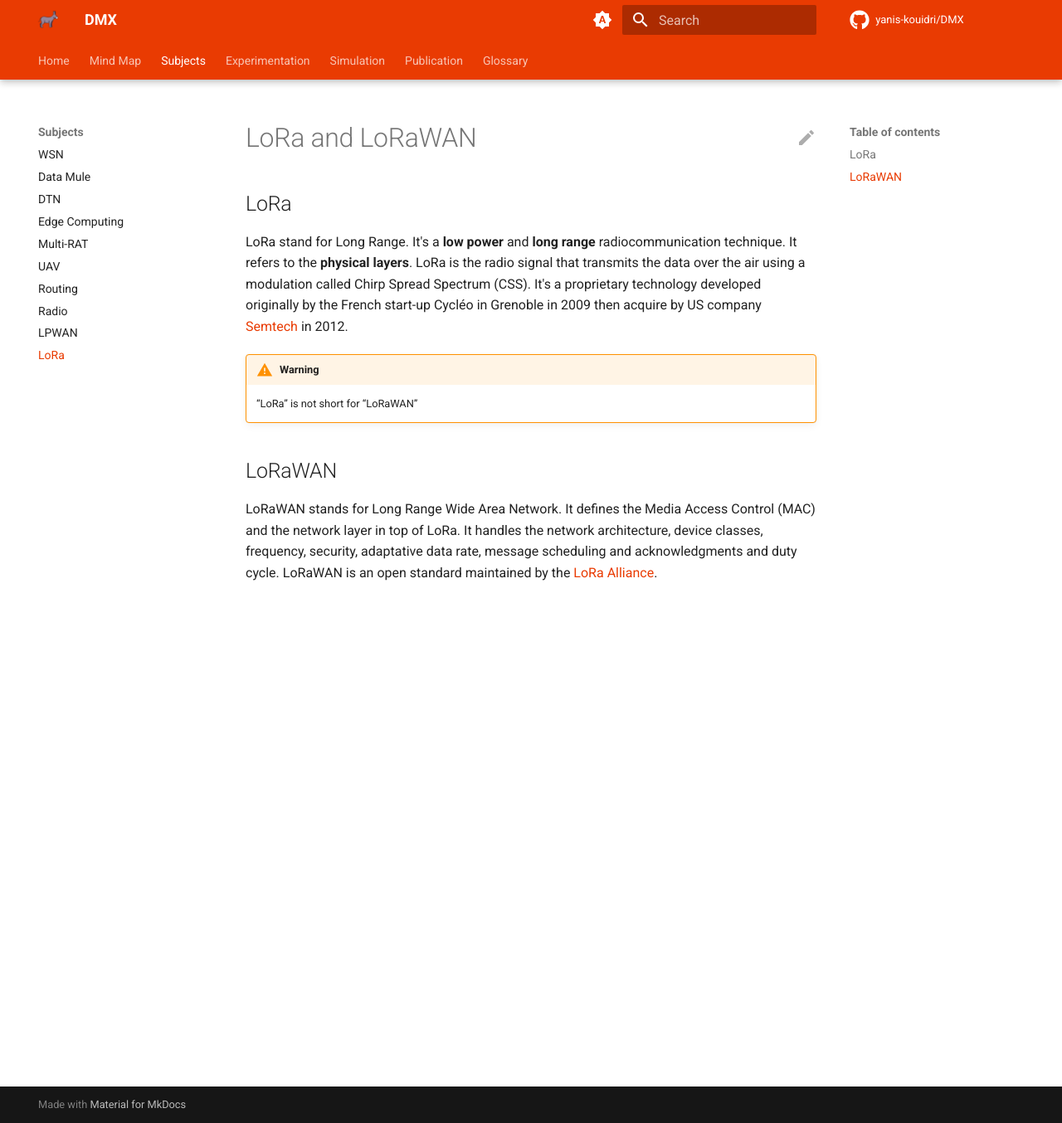
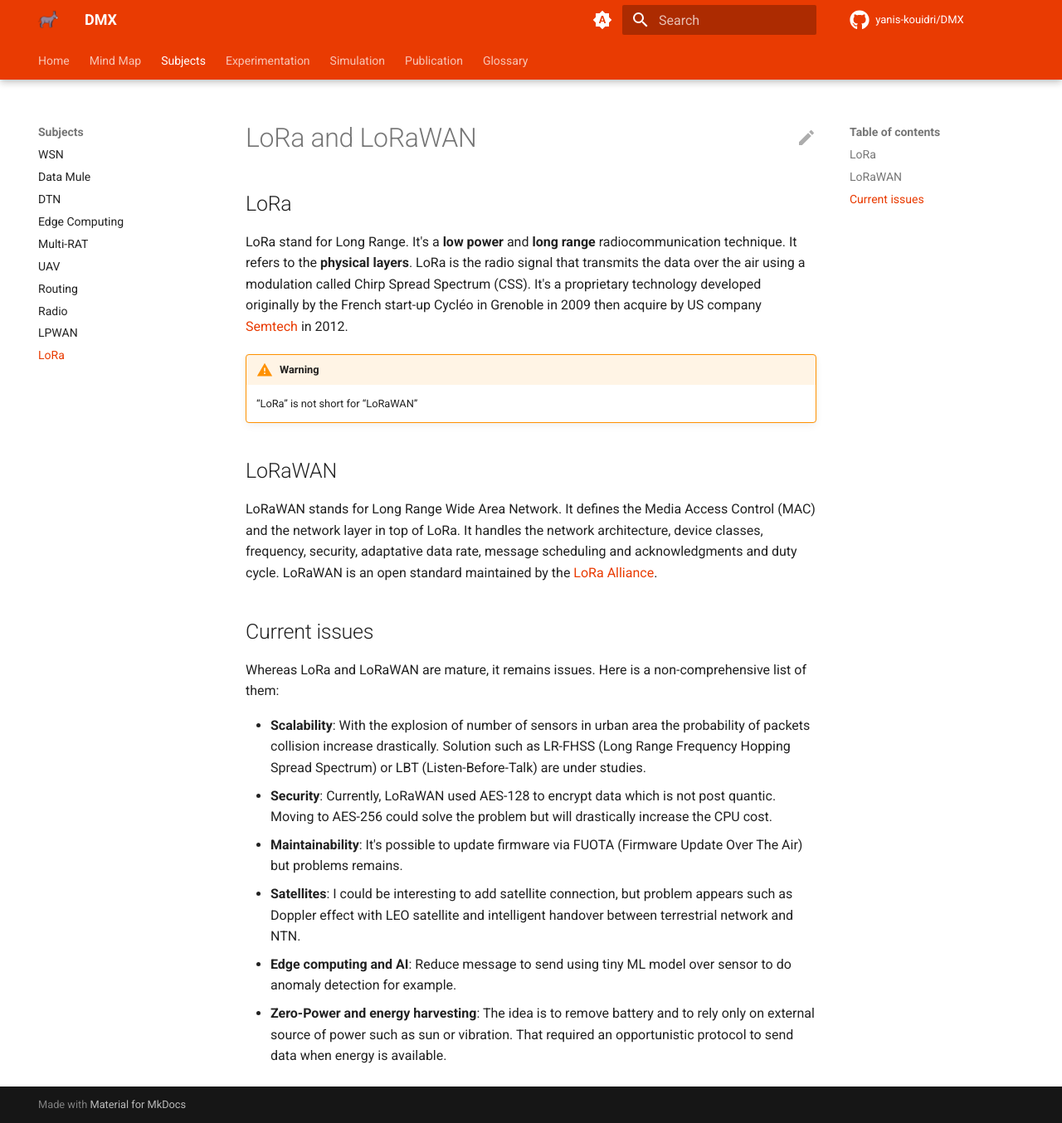
Before and after one commit to Yanis-Kouidri/DMX, an MkDocs documentation site: the page built from docs/subjects/lora.md, in a window 1280 px wide and 1354 px high. Shown: the whole window at 83% size. Built offline with MkDocs 1.6.1 and Material for MkDocs 9.7.7, drawn with Linux system fonts in a browser that asks for light colours; comment, search, counter and statistics services are not loaded.

Commit message:
feat: add LoRa current issues

```diff
--- a/docs/subjects/lora.md
+++ b/docs/subjects/lora.md
@@ -11,3 +11,14 @@ LoRa stand for Long Range. It's a **low power** and **long range** radiocommunic
 ## LoRaWAN
 
 LoRaWAN stands for Long Range Wide Area Network. It defines the Media Access Control (MAC) and the network layer in top of LoRa. It handles the network architecture, device classes, frequency, security, adaptative data rate, message scheduling and acknowledgments and duty cycle. LoRaWAN is an open standard maintained by the [LoRa Alliance](https://lora-alliance.org/).
+
+## Current issues
+
+Whereas LoRa and LoRaWAN are mature, it remains issues. Here is a non-comprehensive list of them:
+
+- **Scalability**: With the explosion of number of sensors in urban area the probability of packets collision increase drastically. Solution such as LR-FHSS (Long Range Frequency Hopping Spread Spectrum) or LBT (Listen-Before-Talk) are under studies.
+- **Security**: Currently, LoRaWAN used AES-128 to encrypt data which is not post quantic. Moving to AES-256 could solve the problem but will drastically increase the CPU cost.
+- **Maintainability**: It's possible to update firmware via FUOTA (Firmware Update Over The Air) but problems remains.
+- **Satellites**: I could be interesting to add satellite connection, but problem appears such as Doppler effect with LEO satellite and intelligent handover between terrestrial network and NTN.
+- **Edge computing and AI**: Reduce message to send using tiny ML model over sensor to do anomaly detection for example.
+- **Zero-Power and energy harvesting**: The idea is to remove battery and to rely only on external source of power such as sun or vibration. That required an opportunistic protocol to send data when energy is available.
```
